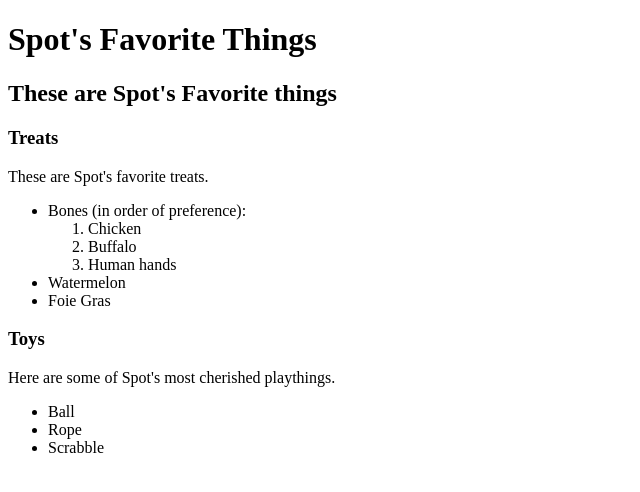
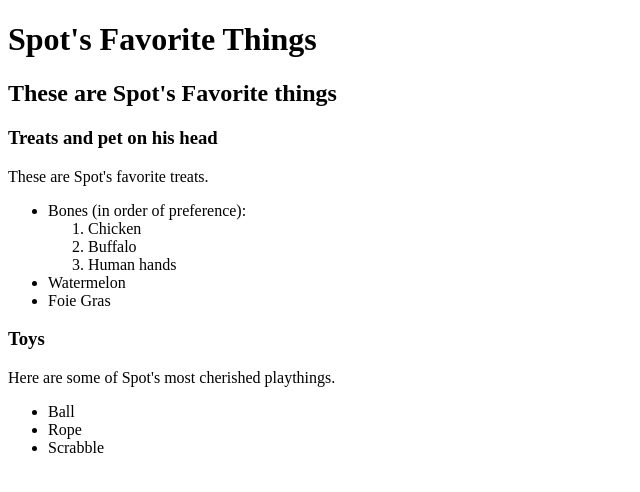
Before and after one commit to hernanverar/favorite-pet, a plain HTML site: page index.html in a window 1280 px wide. Shown: the whole page, without its empty margins (0-640 px from the left). Drawn offline with Linux system fonts and the light colour scheme.

Commit message:
change spots favorites

```diff
--- a/index.html
+++ b/index.html
@@ -6,7 +6,7 @@
 <body>
   <h1>Spot's Favorite Things</h1>
   <h2>These are Spot's Favorite things</h2>
-  <h3>Treats</h3>
+  <h3>Treats and pet on his head</h3>
   <p>These are Spot's favorite treats.</p>
   <ul>
     <li>Bones (in order of preference):
```
